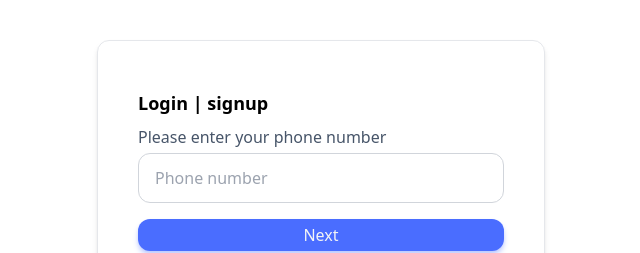
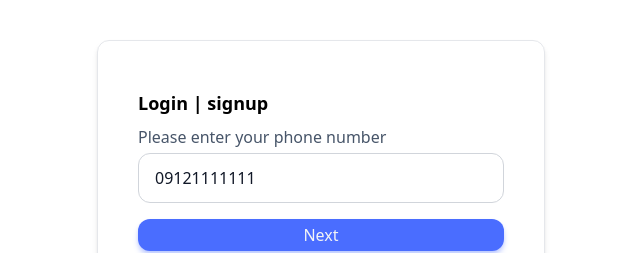
Before and after one commit to ArianMakiabadi/JobHop, a React (Vite) app: page /auth in a window 1280 px wide. Shown: the top 253 px of the page, without its empty margins (351-991 px from the left). Built offline with nearby package versions, Linux system fonts and the light colour scheme.

Commit message:
CheckOtp mutate

```diff
--- a/src/features/authentication/AuthContainer.jsx
+++ b/src/features/authentication/AuthContainer.jsx
@@ -4,12 +4,19 @@ import SendOTPForm from "./SendOTPForm";
 
 function AuthContainer() {
   const [step, setStep] = useState(1);
+  const [phoneNumber, setPhoneNumber] = useState("09121111111");
   const renderStep = () => {
     switch (step) {
       case 1:
-        return <SendOTPForm setStep={setStep} />;
+        return (
+          <SendOTPForm
+            setStep={setStep}
+            setPhoneNumber={setPhoneNumber}
+            phoneNumber={phoneNumber}
+          />
+        );
       case 2:
-        return <CheckOTPForm />;
+        return <CheckOTPForm phoneNumber={phoneNumber} />;
       default:
         return null;
     }
--- a/src/features/authentication/CheckOTPForm.jsx
+++ b/src/features/authentication/CheckOTPForm.jsx
@@ -1,11 +1,32 @@
+import { useMutation } from "@tanstack/react-query";
 import { useState } from "react";
 import OTPInput from "react-otp-input";
+import { checkOtp } from "../../services/authService";
+import toast from "react-hot-toast";
 
-function CheckOTPForm() {
-  const [otp, setOtp] = useState(null);
+function CheckOTPForm({ phoneNumber }) {
+  const [otp, setOtp] = useState("");
+
+  const { data, error, isPending, mutateAsync } = useMutation({
+    mutationFn: checkOtp,
+  });
+
+  const checkOtpHandler = async (e) => {
+    e.preventDefault();
+    try {
+      const data = await mutateAsync({ phoneNumber, otp });
+      console.log(data);
+      toast.success(data.message);
+      //if data user is completed => push to /owner /freelancer
+      //else push to /complete-profile
+    } catch (error) {
+      toast.error(error?.response?.data?.message);
+    }
+  };
+
   return (
     <div className="border shadow-md px-10 pb-24 pt-12 w-[28rem] mx-auto rounded-xl">
-      <form className="space-y-5">
+      <form className="space-y-5" onSubmit={checkOtpHandler}>
         <p className="text-slate-900 text-lg">
           Enter the 6-digit code we sent to your phone
         </p>
@@ -14,7 +35,7 @@ function CheckOTPForm() {
           onChange={setOtp}
           numInputs={6}
           renderSeparator={<span>-</span>}
-          renderInput={(props) => <input type="number" {...props} />}
+          renderInput={(props) => <input type="text" {...props} />}
           containerStyle="flex gap-x-2 justify-center"
           inputStyle={{
             width: "2.5rem",
--- a/src/features/authentication/SendOTPForm.jsx
+++ b/src/features/authentication/SendOTPForm.jsx
@@ -5,8 +5,7 @@ import { getOtp } from "../../services/authService";
 import toast from "react-hot-toast";
 import Loading from "../../UI/Loading";
 
-function SendOTPForm({ setStep }) {
-  const [phoneNumber, setPhoneNumber] = useState("");
+function SendOTPForm({ setStep, setPhoneNumber, phoneNumber }) {
   const { error, isPending, data, mutateAsync } = useMutation({
     mutationFn: getOtp,
   });
--- a/src/services/authService.js
+++ b/src/services/authService.js
@@ -5,5 +5,5 @@ export function getOtp(data) {
 }
 
 export function checkOtp(data) {
-  return http.post("/user/check-otp", data);
+  return http.post("/user/check-otp", data).then(({ data }) => data.data);
 }
```
